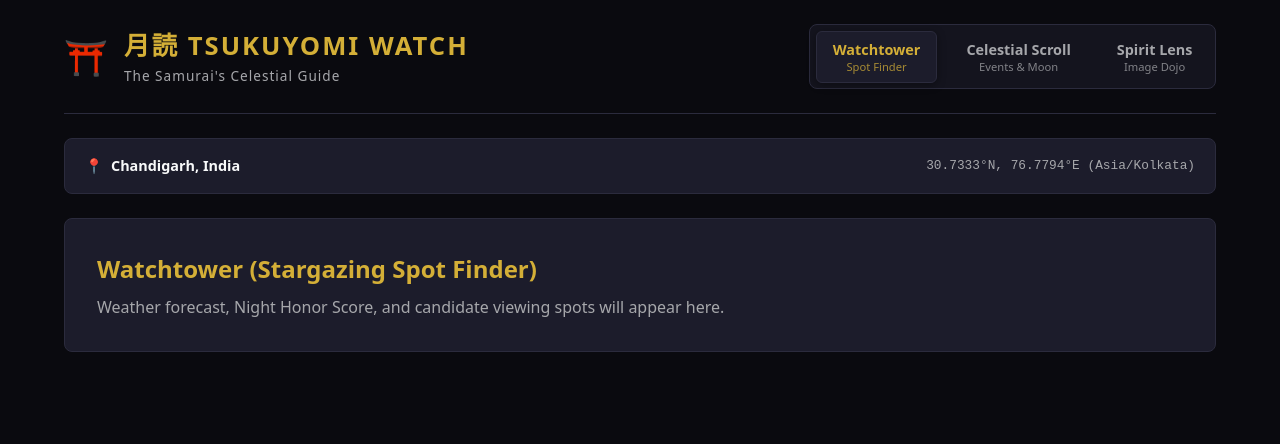
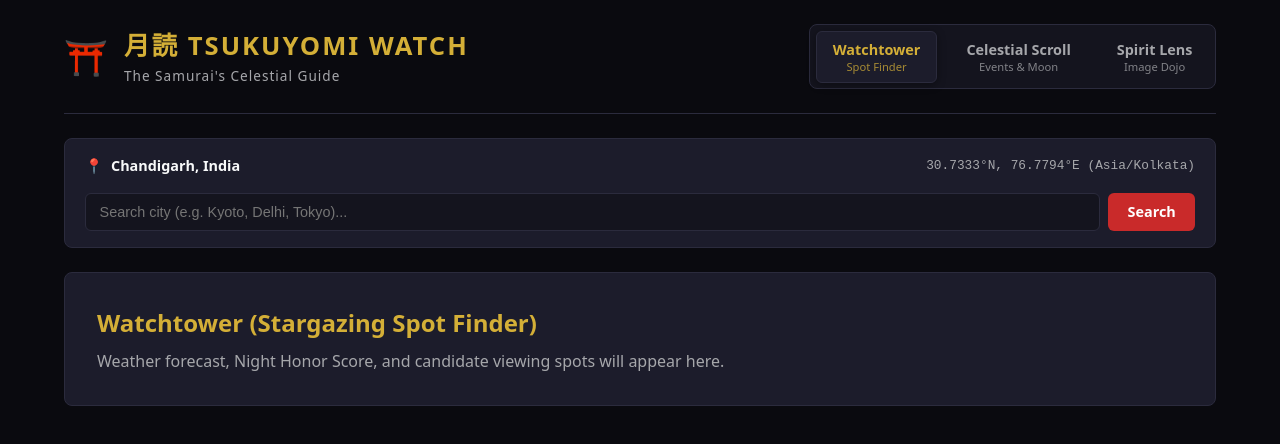
Before and after one commit to PECathon-2026/Team-PF-QVDQN7, a React (Vite) app in the folder tsukuyomi-watch/: page / in a window 1280 px wide. Shown: the top 444 px of the page. Built offline with nearby package versions, Linux system fonts and the light colour scheme.

Commit message:
feat: implement loaction search using Open-Meteo geocoding API

```diff
--- a/tsukuyomi-watch/src/App.jsx
+++ b/tsukuyomi-watch/src/App.jsx
@@ -1,5 +1,6 @@
 import React, { useState } from 'react';
 import AppHeader from './components/AppHeader.jsx';
+import LocationSearch from './components/LocationSearch.jsx';
 
 export default function App() {
   const [activeTab, setActiveTab] = useState('watchtower');
@@ -17,8 +18,9 @@ export default function App() {
     <div className="app-container">
       <AppHeader activeTab={activeTab} setActiveTab={setActiveTab} />
 
-      {/* Global Location Bar */}
-      <div className="location-banner">
+      {/* Global Location Bar & Search */}
+      <div className="location-banner" style={{ flexDirection: 'column', alignItems: 'stretch', gap: '1rem' }}>
+        <div style={{ display: 'flex', justifyContent: 'space-between', alignItems: 'center', flexWrap: 'wrap', gap: '0.5rem' }}>
           <div className="location-indicator">
             <span>📍</span>
             <strong>{selectedLocation.name}, {selectedLocation.country}</strong>
@@ -26,6 +28,10 @@ export default function App() {
           <span className="location-coords">
             {selectedLocation.latitude.toFixed(4)}°N, {selectedLocation.longitude.toFixed(4)}°E ({selectedLocation.timezone})
           </span>
+        </div>
+
+        {/* Search Bar */}
+        <LocationSearch onSelectLocation={setSelectedLocation} />
       </div>
 
       {/* Viewport for Active Tab */}
--- /dev/null
+++ b/tsukuyomi-watch/src/components/LocationSearch.jsx
@@ -0,0 +1,71 @@
+import React, { useState } from 'react';
+import { searchLocations } from '../services/geocoding.js';
+
+export default function LocationSearch({ onSelectLocation }) {
+  const [searchTerm, setSearchTerm] = useState('');
+  const [searchResults, setSearchResults] = useState([]);
+  const [isLoading, setIsLoading] = useState(false);
+  const [searchError, setSearchError] = useState(null);
+
+  const handleSearch = async (e) => {
+    e.preventDefault();
+    if (!searchTerm.trim()) return;
+
+    setIsLoading(true);
+    setSearchError(null);
+    try {
+      const results = await searchLocations(searchTerm);
+      if (results.length === 0) {
+        setSearchError('No places found. Try another city or spelling.');
+      }
+      setSearchResults(results);
+    } catch (err) {
+      setSearchError('Failed to fetch locations. Please check internet.');
+    } finally {
+      setIsLoading(false);
+    }
+  };
+
+  const handlePick = (loc) => {
+    onSelectLocation(loc);
+    setSearchResults([]);
+    setSearchTerm('');
+    setSearchError(null);
+  };
+
+  return (
+    <div className="location-search-box">
+      <form onSubmit={handleSearch} className="search-form">
+        <input
+          type="text"
+          placeholder="Search city (e.g. Kyoto, Delhi, Tokyo)..."
+          value={searchTerm}
+          onChange={(e) => setSearchTerm(e.target.value)}
+          className="search-input"
+        />
+        <button type="submit" className="search-button" disabled={isLoading}>
+          {isLoading ? 'Seeking...' : 'Search'}
+        </button>
+      </form>
+
+      {searchError && <p className="search-msg error">{searchError}</p>}
+
+      {searchResults.length > 0 && (
+        <ul className="results-dropdown">
+          {searchResults.map((loc, idx) => (
+            <li
+              key={`${loc.name}-${loc.latitude}-${idx}`}
+              onClick={() => handlePick(loc)}
+              className="result-item"
+            >
+              <strong>{loc.name}</strong>
+              <span className="result-sub">
+                {loc.admin1 ? `${loc.admin1}, ` : ''}{loc.country} ({loc.latitude.toFixed(2)}°, {loc.longitude.toFixed(2)}°)
+              </span>
+            </li>
+          ))}
+        </ul>
+      )}
+    </div>
+  );
+}
--- a/tsukuyomi-watch/src/index.css
+++ b/tsukuyomi-watch/src/index.css
@@ -148,3 +148,94 @@ button {
   font-size: 0.8rem;
   font-family: monospace;
 }
+
+
+/* Location Search Styling */
+.location-search-box {
+  position: relative;
+  width: 100%;
+}
+
+.search-form {
+  display: flex;
+  gap: 0.5rem;
+}
+
+.search-input {
+  flex: 1;
+  background-color: var(--bg-secondary);
+  border: 1px solid var(--border-color);
+  color: var(--text-primary);
+  padding: 0.6rem 0.85rem;
+  border-radius: 6px;
+  font-size: 0.9rem;
+  outline: none;
+}
+
+.search-input:focus {
+  border-color: var(--accent-gold);
+}
+
+.search-button {
+  background-color: var(--accent-red);
+  color: #fff;
+  border: none;
+  padding: 0.6rem 1.2rem;
+  border-radius: 6px;
+  font-weight: 600;
+  font-size: 0.9rem;
+  transition: opacity 0.2s;
+}
+
+.search-button:hover {
+  opacity: 0.9;
+}
+
+.search-button:disabled {
+  opacity: 0.5;
+  cursor: not-allowed;
+}
+
+.search-msg.error {
+  color: #ff6b6b;
+  font-size: 0.8rem;
+  margin-top: 0.4rem;
+}
+
+.results-dropdown {
+  position: absolute;
+  top: 100%;
+  left: 0;
+  right: 0;
+  margin-top: 0.4rem;
+  background-color: var(--bg-card);
+  border: 1px solid var(--border-color);
+  border-radius: 6px;
+  list-style: none;
+  z-index: 50;
+  max-height: 220px;
+  overflow-y: auto;
+  box-shadow: 0 4px 16px rgba(0, 0, 0, 0.5);
+}
+
+.result-item {
+  padding: 0.65rem 1rem;
+  display: flex;
+  flex-direction: column;
+  cursor: pointer;
+  border-bottom: 1px solid var(--border-color);
+  transition: background 0.15s;
+}
+
+.result-item:last-child {
+  border-bottom: none;
+}
+
+.result-item:hover {
+  background-color: rgba(212, 175, 55, 0.1);
+}
+
+.result-sub {
+  font-size: 0.75rem;
+  color: var(--text-muted);
+}
--- /dev/null
+++ b/tsukuyomi-watch/src/services/geocoding.js
@@ -0,0 +1,33 @@
+/**
+ * Searches for a location by name using Open-Meteo Geocoding API.
+ * Free, non-commercial, no API key required.
+ */
+export async function searchLocations(query) {
+  if (!query || query.trim().length < 2) {
+    return [];
+  }
+
+  const endpoint = `https://geocoding-api.open-meteo.com/v1/search?name=${encodeURIComponent(
+    query.trim()
+  )}&count=5&language=en&format=json`;
+
+  const response = await fetch(endpoint);
+  if (!response.ok) {
+    throw new Error(`Geocoding error: ${response.statusText}`);
+  }
+
+  const data = await response.json();
+  if (!data.results) {
+    return [];
+  }
+
+  // Map to Tsukuyomi Watch shared location data contract
+  return data.results.map((item) => ({
+    name: item.name,
+    country: item.country || '',
+    admin1: item.admin1 || '',
+    latitude: item.latitude,
+    longitude: item.longitude,
+    timezone: item.timezone || 'UTC',
+  }));
+}
```
Lines whose indentation alone changed are shown as unchanged.
